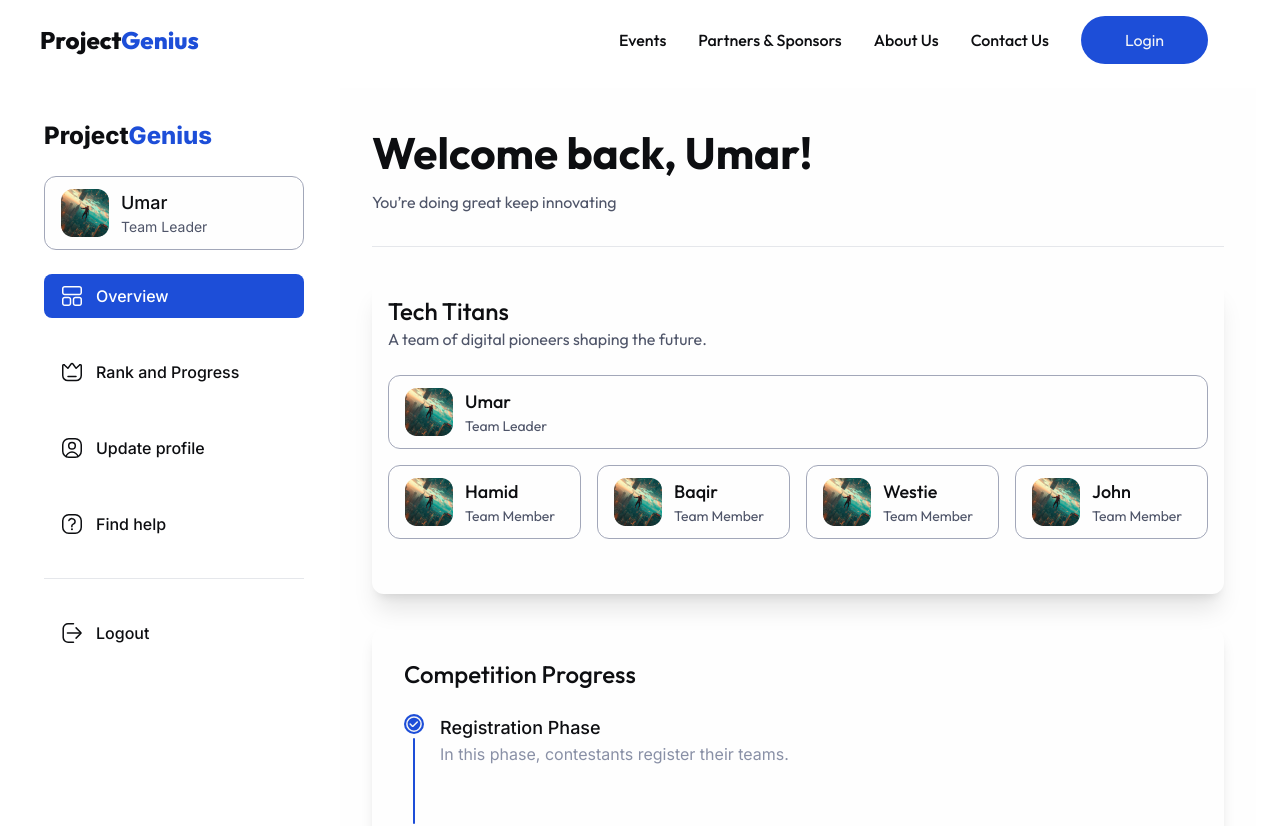
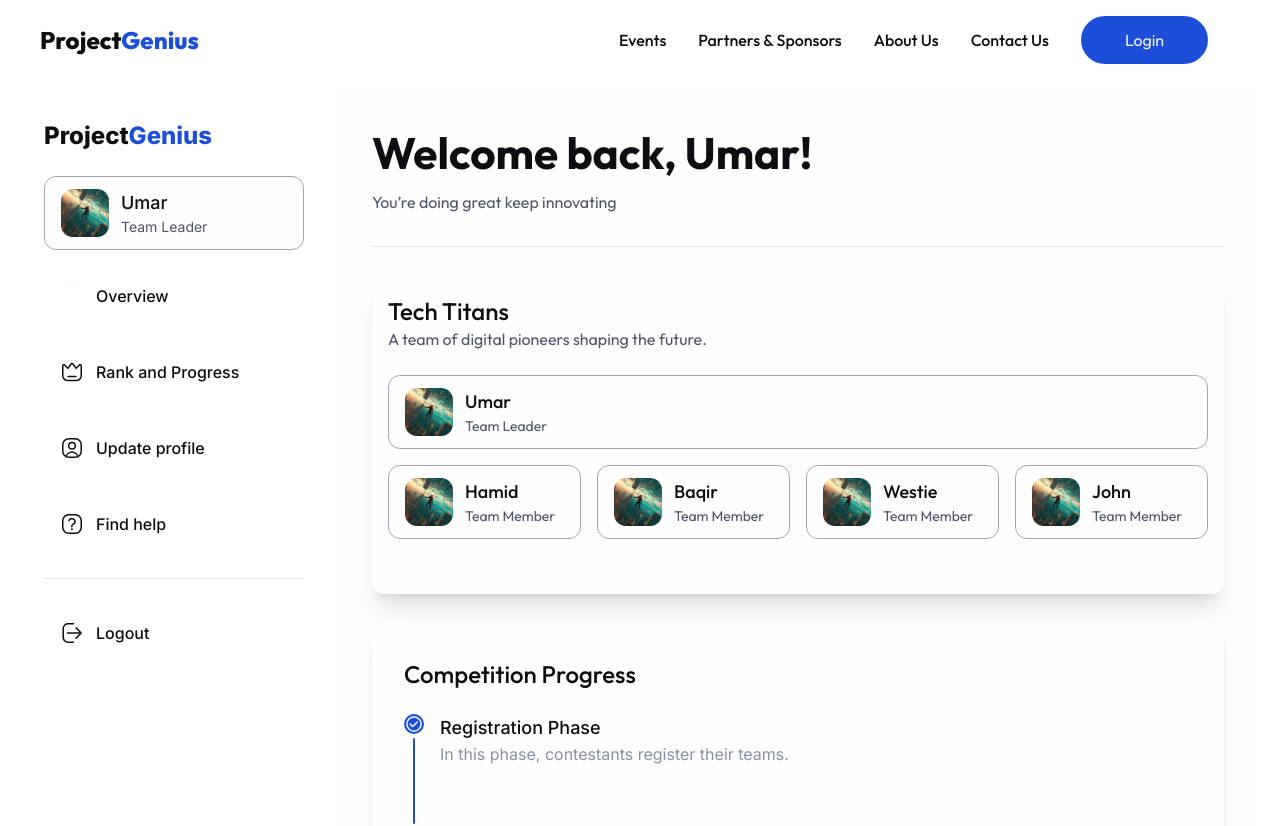
Before and after one commit to itsabubakar/project-genius-front-end, a Next.js app: page /dashboard in a window 1280 px wide. Shown: the top 826 px of the page. Built offline with nearby package versions, Linux system fonts and the light colour scheme.

Commit message:
uptimized sidebar navigation

```diff
--- a/app/dashboard/layout.js
+++ b/app/dashboard/layout.js
@@ -14,18 +14,15 @@ import Help from "./sections/help";
 
 function Layout ({ children }) {
 
-  const [overview, setOverview] = useState(true)
-  const [helps, setHelp] = useState(false)
+  const [activeTab, setActiveTab] = useState("overview")
 
-  const handleOverview = () => {
-    setHelp(false)
-    setOverview(true)
+  const handleTab = (tab) => {
+    setActiveTab(tab)
   }
-  const handleHelp = () => {
+  const isActive = (tab) => {
+    return activeTab === tab ? "bg-primary text-white" : ""
+  }
 
-    setHelp(true)
-    setOverview(false)
-  }
   return (
 
     <div className="flex gap-4 px:4 md:px-6 min-h-screen py-2">
@@ -46,7 +43,7 @@ function Layout ({ children }) {
 
         <nav className="flex flex-col w-full gap-8">
           <ul className="flex w-full flex-col  gap-8">
-              <li onClick={handleOverview} className={` ${overview ? 'bg-primary text-white':''} h-11 px-4 rounded-lg py-[10px] gap-3 flex items-center `}>
+              <li onClick={() => handleTab("overview")} className={` h-11 px-4 rounded-lg py-[10px] gap-3 flex items-center `}>
                 <Image src={Overview} /> Overview
               </li>
             <Link href="/dashboard">
@@ -59,7 +56,7 @@ function Layout ({ children }) {
                 <Image src={profile} /> Update profile
               </li>
             </Link>
-              <li onClick={handleHelp} className={` ${helps ? 'bg-primary text-white':''} h-11 px-4 rounded-lg py-[10px] gap-3 flex items-center `}>
+              <li onClick={() => handleTab("help")} className={` h-11 px-4 rounded-lg py-[10px] gap-3 flex items-center `}>
                 <Image src={help}/>Find help
               </li>
           </ul>
@@ -73,14 +70,9 @@ function Layout ({ children }) {
 
         {/* Content */}
         <main className="flex-1 px-4 py-6 md:px-6 lg:p-8 bg-greyscale_background_light">
-          {overview && (
+          {activeTab === "overview" && children}
 
-          [children]
-          )}
-
-          {helps && (
-            <Help />
-          )}
+          {activeTab === "help" && <Help />}
         </main>
       </div>
     </div>
```
Also changed, not shown: public/icons/minus.svg (added), public/icons/plus.svg (added).
